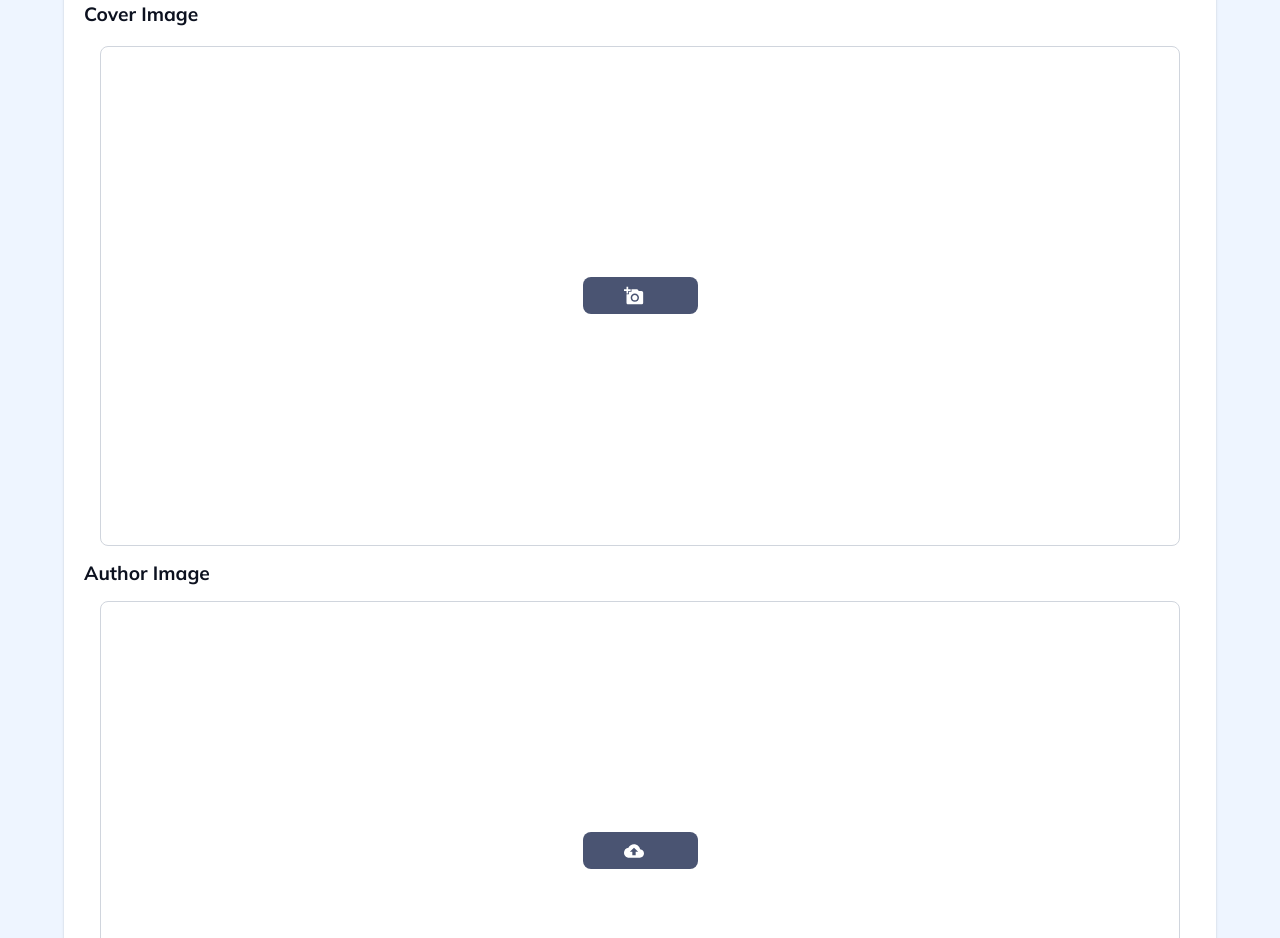
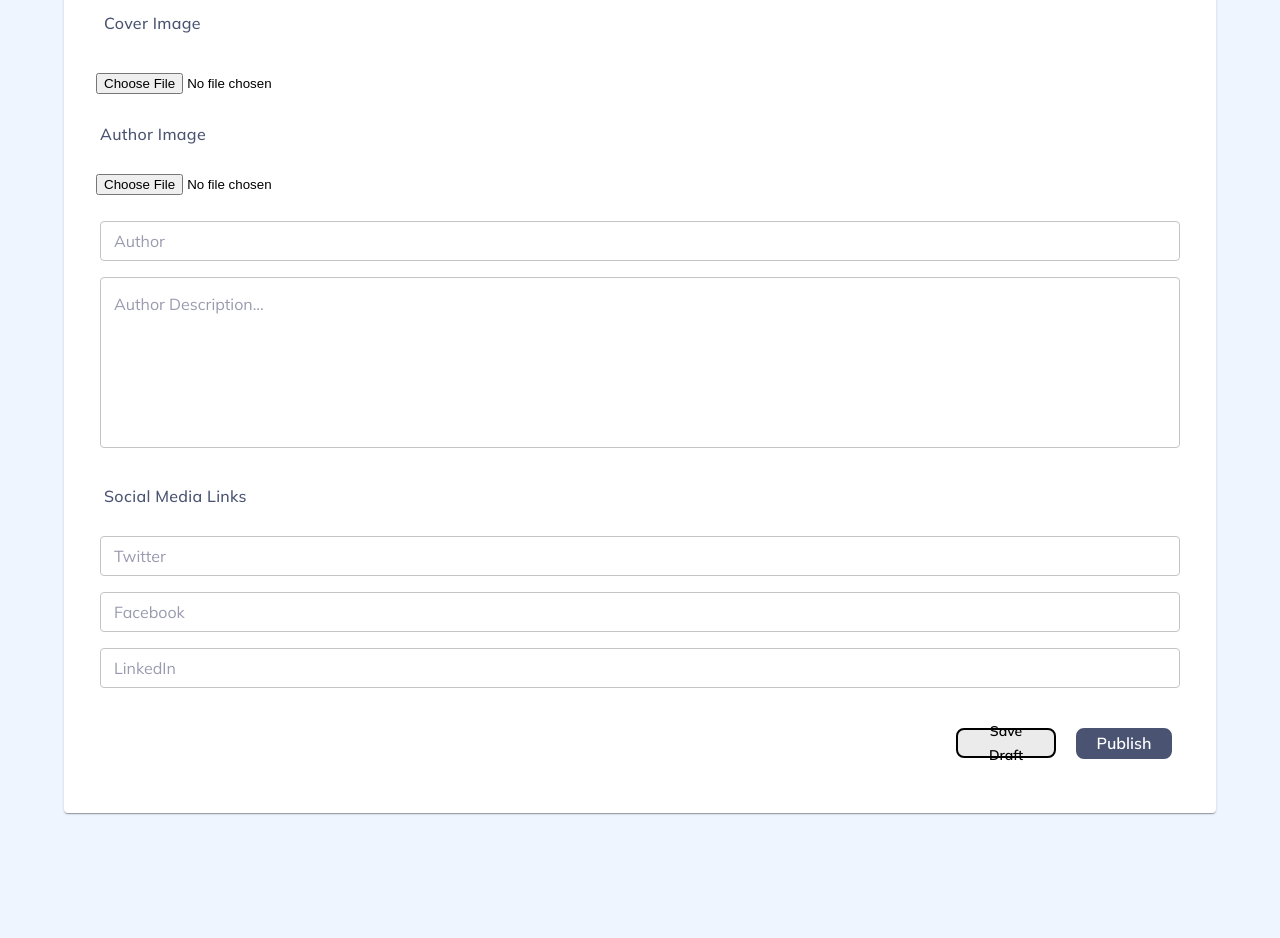
Before and after one commit to Software-Lifecycle-Consultants/slc-open-hms, a Next.js app: page /admin/blog in a window 1280 px wide. Shown: the part 434-1372 px from the top of the page. After the commit the page ends 1257 px from the top, so only its background shows below. Built offline with nearby package versions, Linux system fonts and the light colour scheme.

Commit message:
admin blog api integration

```diff
--- a/components/admin/blogPage/BlogForm.tsx
+++ b/components/admin/blogPage/BlogForm.tsx
@@ -1,4 +1,7 @@
-"use client"; // This directive indicates that the component is client-side rendered in Next.js.
+"use client";
+import { submitBlog } from "@/pages/api/blogs/blogApi"; // Import the submitBlog function
+
+// This directive indicates that the component is client-side rendered in Next.js.
 
 import {
   Card,
@@ -18,7 +21,6 @@ import AddAPhotoIcon from "@mui/icons-material/AddAPhoto"; // Importing icon fro
 import { styled } from "@mui/material/styles"; // Importing styled for custom styling.
 import CloudUploadIcon from "@mui/icons-material/CloudUpload"; // Importing icon from MUI.
 
-
 // Dynamically importing the TextEditor component to enable client-side rendering only.
 const TextEditor = dynamic(() => import("./TextEditor"), {
   ssr: false,
@@ -35,6 +37,8 @@ interface BlogFormValues {
   twitter: string;
   facebook: string;
   linkedin: string;
+  coverImage: File | null;
+  authorImage: File | null;
 }
 
 // Custom styled component to visually hide the input element.
@@ -63,6 +67,8 @@ const BlogForm: React.FC = () => {
     twitter: "",
     facebook: "",
     linkedin: "",
+    coverImage: null,
+    authorImage: null,
   });
 
   // Handler to update form values based on input changes.
@@ -81,12 +87,54 @@ const BlogForm: React.FC = () => {
     setFormValues({ ...formValues, bodyContent: body });
   };
 
+  const handleFileChange = (e: React.ChangeEvent<HTMLInputElement>) => {
+    const { name, files } = e.target;
+    if (files && files.length > 0) {
+      setFormValues({ ...formValues, [name]: files[0] });
+    } else {
+      setFormValues({ ...formValues, [name]: null }); // Set to null if no file is selected
+    }
+  };
+
   // Handler for form submission.
-  const handleSubmit = (e: React.FormEvent) => {
-    e.preventDefault(); // Prevent default form submission behavior.
-    console.log("Form Values:", formValues); // Log the form values.
+  const handleSubmit = async (e: React.FormEvent) => {
+    e.preventDefault();
 
-    // Reset the form values after submission.
+    // Extract the form values
+    const {
+      title,
+      subTitle,
+      tags,
+      bodyContent,
+      author,
+      authorDescription,
+      twitter,
+      facebook,
+      linkedin,
+      coverImage,
+      authorImage,
+    } = formValues;
+
+    // Create a FormData object to send to the server
+    const formData = new FormData();
+    formData.append("title", title);
+    formData.append("subtitle", subTitle);
+    formData.append("tags", tags.join(",")); // Joining tags into a string
+    formData.append("blogContent", bodyContent);
+    formData.append("authorName", author);
+    formData.append("authorDescription", authorDescription);
+    formData.append("facebook", facebook);
+    formData.append("twitter", twitter);
+    formData.append("linkedIn", linkedin);
+
+    // Append images if they are selected
+    coverImage && formData.append("coverImage", coverImage);
+    authorImage && formData.append("authorImage", authorImage);
+
+    try {
+      const result = await submitBlog(formData); // Use the separated API function
+
+      // Reset form values after successful submission
       setFormValues({
         title: "",
         subTitle: "",
@@ -97,14 +145,31 @@ const BlogForm: React.FC = () => {
         twitter: "",
         facebook: "",
         linkedin: "",
+        coverImage: null,
+        authorImage: null,
       });
+
+      console.log("Cover Image Path:", result.coverImagePath);
+      console.log("Author Image Path:", result.authorImagePath);
+    } catch (error) {
+      console.error("Submission failed:", error);
+    }
   };
 
   return (
     <form onSubmit={handleSubmit}>
       <Card sx={{ marginLeft: "auto", marginRight: "auto" }}>
         <CardContent sx={{ justifyContent: "center", alignItems: "center" }}>
-          <Typography variant="h1" className={mulish.className}>
+          <Typography
+            variant="h2"
+            className={mulish.className}
+            sx={{
+              padding: "10px 20px 10px 20px",
+              fontSize: { xs: "26px", sm: "28px", md: "32px" },
+              fontWeight: 800,
+              color: "#4A5472",
+            }}
+          >
             Blog
           </Typography>
           <Grid
@@ -173,12 +238,54 @@ const BlogForm: React.FC = () => {
             </Grid>
 
             <Typography
-              marginTop={{ lg: 2, md: 2 }}
-              variant="h2"
+              variant="h3"
               className={mulish.className}
+              sx={{
+                padding: "10px 20px 10px 20px",
+                fontSize: "16px",
+                fontWeight: 500,
+                color: "#4A5472",
+              }}
             >
               Cover Image
             </Typography>
+          </Grid>
+
+          {/* Cover Image Upload */}
+          <Grid item>
+            <Card elevation={0}>
+              <input
+                type="file"
+                name="coverImage"
+                onChange={handleFileChange}
+                style={{ padding: "16px" }}
+              />
+            </Card>
+          </Grid>
+
+          <Typography
+            variant="h3"
+            className={mulish.className}
+            sx={{
+              padding: "10px 20px 10px 20px",
+              fontSize: "16px",
+              fontWeight: 500,
+              color: "#4A5472",
+            }}
+          >
+            Author Image
+          </Typography>
+
+          {/* Author Image Upload */}
+          <Grid item>
+            <Card elevation={0}>
+              <input
+                type="file"
+                name="authorImage"
+                onChange={handleFileChange}
+                style={{ padding: "16px" }}
+              />
+            </Card>
           </Grid>
           <Grid
             container
@@ -189,74 +296,6 @@ const BlogForm: React.FC = () => {
               marginBottom: "20px",
             }}
           >
-            {/* Cover Image Upload */}
-            <Grid
-              item
-              xs={12}
-              sm={12}
-              md={12}
-              lg={12}
-              sx={{ alignItems: "center", py: { lg: 2, md: 2 } }}
-            >
-              <Card
-                elevation={0}
-                sx={{
-                  height: {
-                    xs: "300px",
-                    sm: "450px",
-                    md: "450px",
-                    lg: "500px",
-                    xl: "550px",
-                  },
-                  width: "auto",
-
-                  border: "1px solid",
-                  borderRadius: "8px",
-                  borderColor: "#D0D5DD",
-                  display: "flex",
-                  justifyContent: "center",
-                  alignItems: "center",
-                  padding: "16px",
-                }}
-              >
-                <Button startIcon={<AddAPhotoIcon />}>
-                  <VisuallyHiddenInput type="file" />
-                </Button>
-              </Card>
-            </Grid>
-
-            <Typography variant="h2" className={mulish.className}>
-              Author Image
-            </Typography>
-
-            {/* Author Image Upload */}
-            <Grid item xs={12} sm={12} md={12} lg={12} xl={12}>
-              <Card
-                elevation={0}
-                sx={{
-                  height: {
-                    xs: "300px",
-                    sm: "450px",
-                    md: "450px",
-                    lg: "500px",
-                    xl: "550px",
-                  },
-                  width: "auto",
-                  border: "1px solid",
-                  borderRadius: "8px",
-                  borderColor: "#D0D5DD",
-                  display: "flex",
-                  justifyContent: "center",
-                  alignItems: "center",
-                  padding: "16px",
-                }}
-              >
-                <Button startIcon={<CloudUploadIcon />}>
-                  <VisuallyHiddenInput type="file" />
-                </Button>
-              </Card>
-            </Grid>
-
             {/* Author field */}
             <Grid item>
               <TextField
@@ -295,7 +334,18 @@ const BlogForm: React.FC = () => {
               marginBottom: "20px",
             }}
           >
-            <Typography variant="h2">Social Media Links</Typography>
+            <Typography
+              variant="h3"
+              className={mulish.className}
+              sx={{
+                padding: "10px 20px 10px 20px",
+                fontSize: "16px",
+                fontWeight: 500,
+                color: "#4A5472",
+              }}
+            >
+              Social Media Links
+            </Typography>
 
             {/* Social Media Links fields */}
             <Grid item>
@@ -340,9 +390,6 @@ const BlogForm: React.FC = () => {
 
           <Box
             sx={{
-              display: "flex",
-              justifyContent: "flex-end",
-              marginTop: "1rem",
               textAlign: "right",
               padding: "0 18px 20px 30px",
               //display: { xs: "flex" },
@@ -350,29 +397,43 @@ const BlogForm: React.FC = () => {
           >
             <Button
               type="button"
-              variant="contained"
+              sx={{
+                textTransform: "none",
+                backgroundColor: "#EBEBEB",
+                border: "2px solid black",
+                borderRadius: "8px",
+                color: "black",
+                padding: { xs: "8px 14px" },
+                width: "100px",
+                height: "30px",
+                marginRight: "10px",
+                fontSize: "14px",
+              }}
               onClick={() => console.log("Draft Saved")}
-              sx={{
-                backgroundColor: '#FFFFFF',
-                color: '#5B5959',
-                border: '0.063rem solid #5B5959',
-                "&:hover": {
-                  backgroundColor: '#EBEBEB', // Set hover background color
-                },
-              }}
             >
               Save Draft
             </Button>
 
             <Button
               type="submit"
-              variant="contained"
               sx={{
-                color: "white", // Set text color
-                backgroundColor: "#4A5472", // Set background color
-                borderColor: "#5B5959", // Set outline color
+                textTransform: "none",
+                backgroundColor: "#4A5472",
+                borderRadius: "10px",
+                color: "white",
+                border: "2px solid ",
+                width: "100px",
+                height: "35px",
+
+                padding: { xs: "8px 14px" },
                 "&:hover": {
-                  backgroundColor: "#192959", // Set hover background color
+                  backgroundColor: "#192959",
+                  borderColor: "#3B435F",
+                },
+                "&:active": {
+                  backgroundColor: "#2C3045",
+                  borderColor: "#2C3045",
+                  fontSize: "19px",
                 },
               }}
             >
@@ -385,6 +446,4 @@ const BlogForm: React.FC = () => {
   );
 };
 
-
-
 export default BlogForm; // Exporting the BlogForm component as default.
--- /dev/null
+++ b/pages/api/blogs/blogApi.ts
@@ -0,0 +1,20 @@
+export const submitBlog = async (formData: FormData) => {
+  try {
+    const response = await fetch("https://localhost:7042/api/AdminBlogs", {
+      method: "POST",
+      body: formData,
+    });
+
+    if (!response.ok) {
+      throw new Error(`HTTP error! status: ${response.status}`);
+    }
+
+    const result = await response.json();
+    console.log("Success:", result);
+
+    return result; // Return the result for further processing
+  } catch (error) {
+    console.error("Error:", error);
+    throw error; // Throw error to be handled by the calling function
+  }
+};
```
Lines whose indentation alone changed are shown as unchanged.
